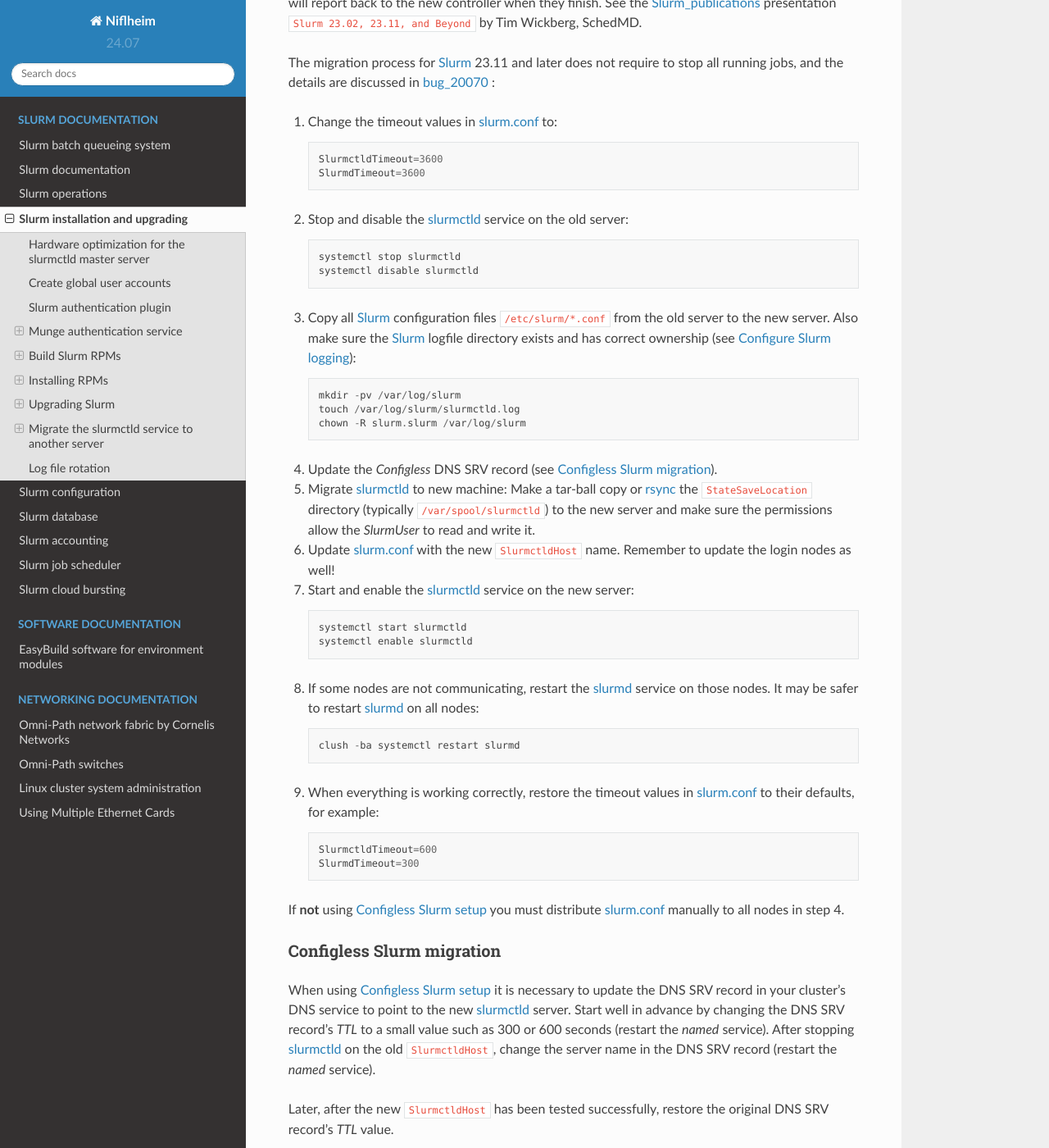
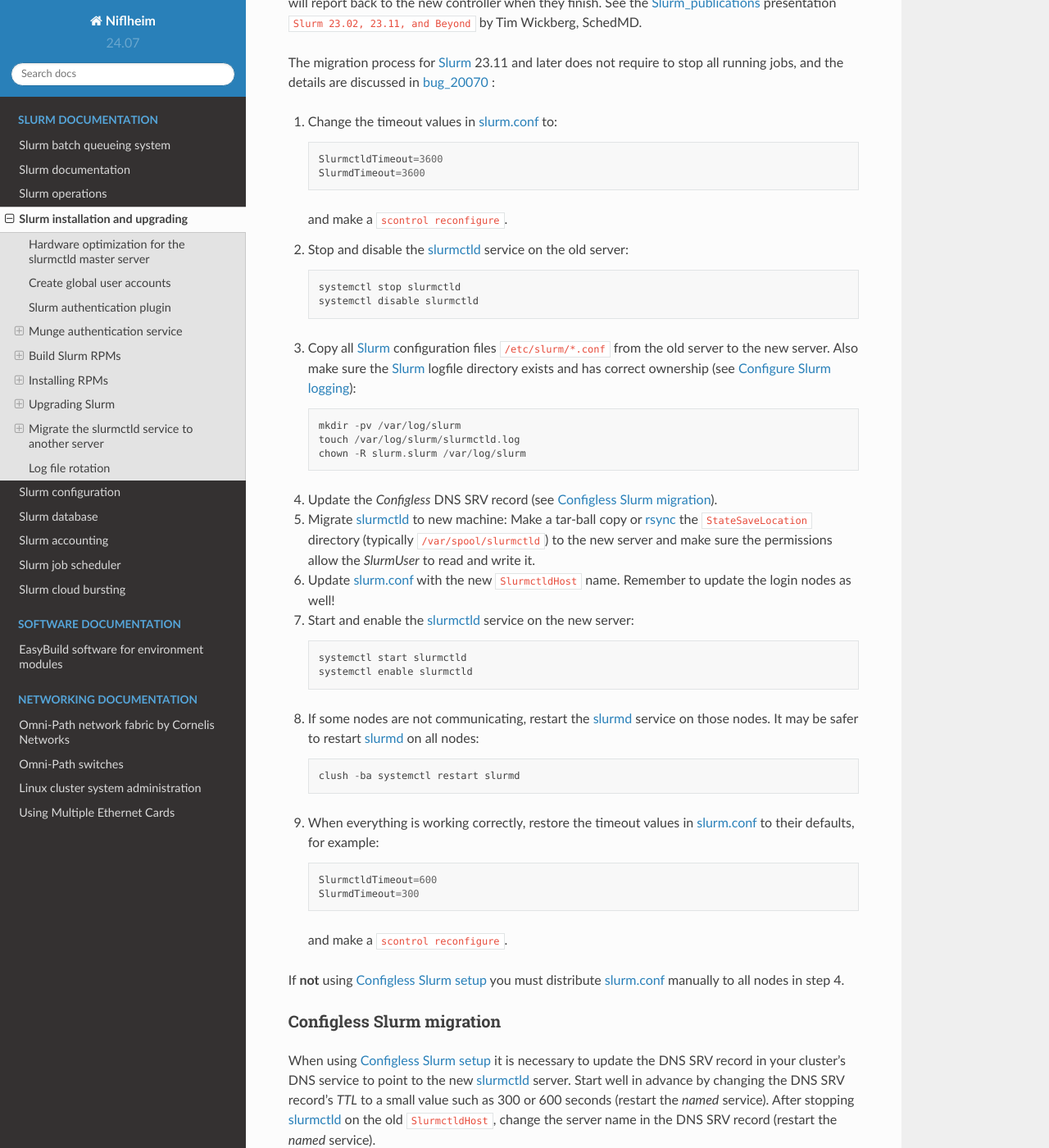
Before and after one commit to OleHolmNielsen/Niflheim_system, a Sphinx documentation site: the page built from docs/Slurm_installation.rst, in a window 1280 px wide and 1400 px high, scrolled down 20941 px. Shown: the whole window at 82% size. Built offline with Sphinx 7.4.7 and the Read the Docs theme 2.0.0, drawn with Linux system fonts in a browser that asks for light colours.

Commit message:
scontrol reconfigure

```diff
--- a/docs/Slurm_installation.rst
+++ b/docs/Slurm_installation.rst
@@ -904,6 +904,8 @@ and the details are discussed in bug_20070_ :
      SlurmctldTimeout=3600
      SlurmdTimeout=3600
 
+   and make a ``scontrol reconfigure``.
+
 2. Stop and disable the slurmctld_ service on the old server::
 
      systemctl stop slurmctld
@@ -936,6 +938,8 @@ and the details are discussed in bug_20070_ :
 
      SlurmctldTimeout=600
      SlurmdTimeout=300
+
+   and make a ``scontrol reconfigure``.
 
 If **not** using :ref:`configless-slurm-setup` you must distribute slurm.conf_ manually to all nodes in step 4.
 
```
